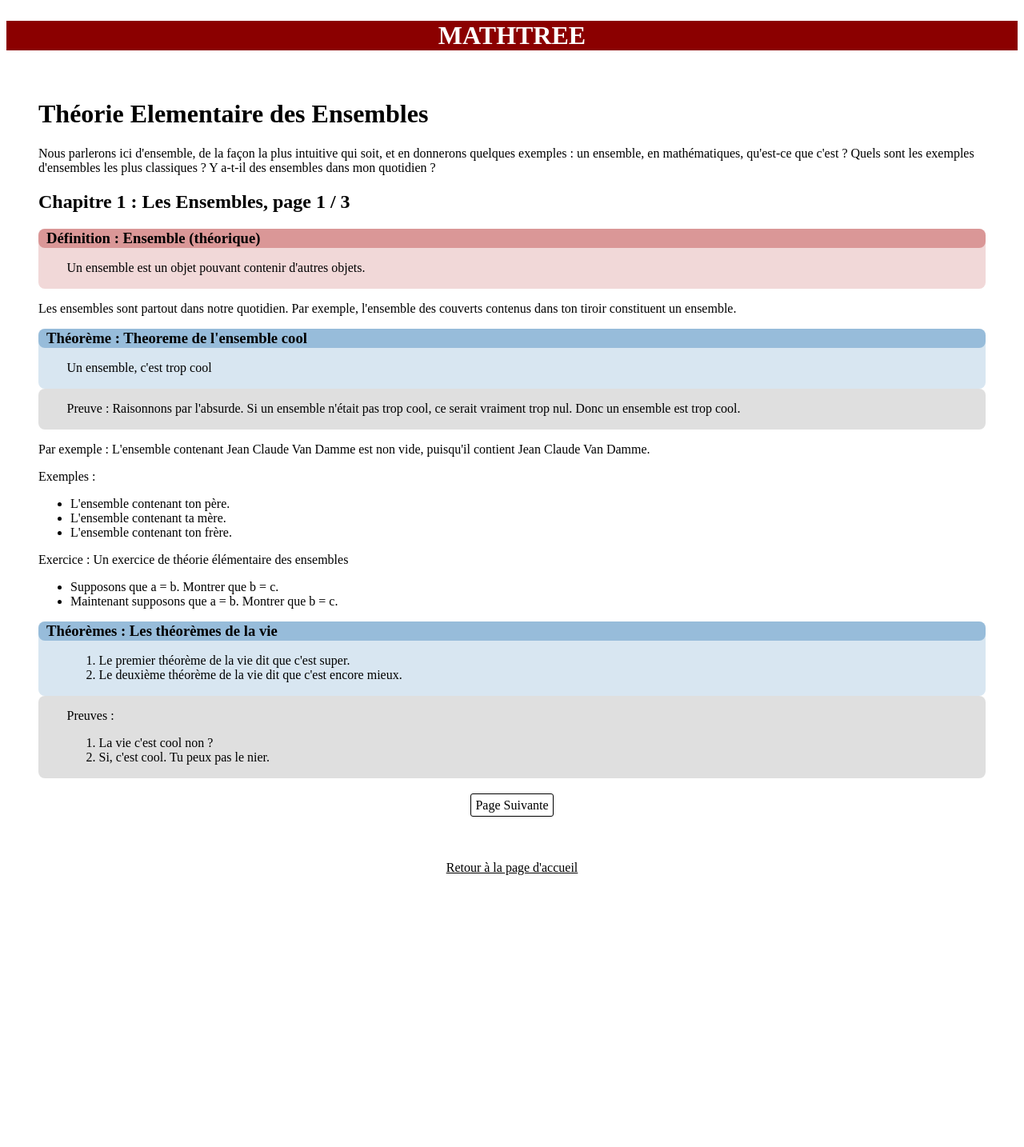
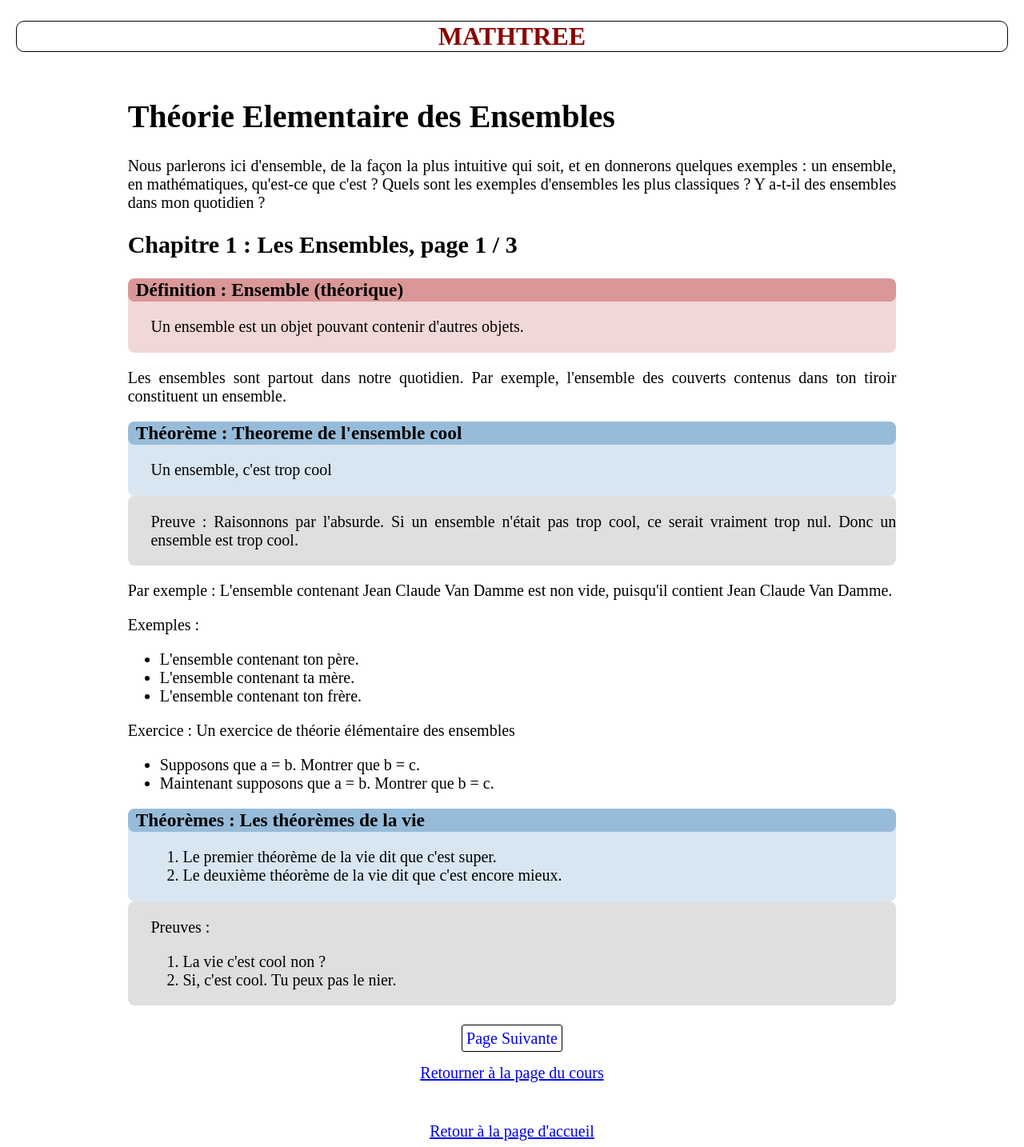
Before and after one commit to Fafookalfon/MathTree_Prototype, a Django app: a page that uses MathTree/HomePage/templates/HomePage/base.html in a window 1280 px wide. Shown: the whole page at 80% size. Before the commit the page ends 1094 px from the top, so only its background shows below. Run offline with Django 3.2, Linux system fonts and the light colour scheme; data comes from the database, SQL or seed files in the repository.

Commit message:
Minor Style Changes, Cleaned up all the CSS

```diff
--- a/MathTree/Courses/static/Courses/style.css
+++ /dev/null
@@ -1,77 +0,0 @@
-/* Characteristics of oval items */
-
-div.oval_item {
-    border-radius: 8px;
-    background-color:rgba(128, 128, 128, 0.250);
-    padding: 0px 0px 1px 0px;
-
-}
-
-div.oval_item h3.oval_item_name {
-    background-color: rgba(128, 128, 128, 0.600);
-    border-radius: 8px;
-    padding: 1px 3px 1px 10px ;
-    margin: auto auto 10px auto;
-
-}
-
-div.oval_item .oval_item_content {
-    padding: 0 0 0 3%;
-    margin: 0px auto 10px auto;
-}
-
-div.oval_item.proof {
-    background-color:rgba(128, 128, 128, 0.250);
-    padding: 0.5px 0 0.5px 3%;
-}
-
-/* Characteristics of Specific Oval Items*/
-
-div.oval_item.definition {
-    background-color: rgba(209, 125, 125, 0.3);
-}
-
-div.oval_item.definition h3.oval_item_name {
-    background-color: rgba(209, 125, 125, 0.7);
-}
-
-div.oval_item.theorem {
-    background-color: rgba(125, 171, 209, 0.300);
-}
-
-div.oval_item.theorem h3.oval_item_name {
-    background-color: rgba(125, 171, 209, 0.700);
-}
-
-/* Style of the footer buttons */
-
-div.page_footer {
-    text-align: center;
-    margin: 25px auto auto auto;
-}
-
-div.page_footer a {
-    display: inline;
-    border-radius: 3px;
-    border: solid black 1.5px;
-    padding: 5px;
-}
-
-div.page_footer .chapter_page {
-    display: inline;
-    margin: 0px 15px;
-}
-
-div.page_footer .before_button{
-    display: inline;
-}
-
-/**/
-
-.course_list {
-    color:darkblue;
-}
-
-.chapter_list {
-    color:darkblue;
-}
--- a/MathTree/Courses/templates/Courses/courses_base.html
+++ b/MathTree/Courses/templates/Courses/courses_base.html
@@ -3,9 +3,9 @@
 
 {% load static %}
 
-<link rel="stylesheet", type="text/css" href="{% static 'Courses/style.css' %}">
-
+<main>
 {% block content_%}
 {% endblock %}
+</main>
 
 {% endblock %}
--- a/MathTree/Courses/templates/Courses/page_view.html
+++ b/MathTree/Courses/templates/Courses/page_view.html
@@ -15,22 +15,22 @@
 
 
 {% if item|get_identifier == "theorem" %}
-<div class="theorem oval_item">
-<h3 class="oval_item_name">Théorème : {{item|get_first_field}}</h3>
-<div class="oval_item_content">
+<div class="theorem item_container">
+<h3 class="item_container_name">Théorème : {{item|get_first_field}}</h3>
+<div class="item_container_content">
 <p>{{item|get_second_field}}</p>
 </div>
 </div>
-<div class="oval_item proof">
+<div class="item_container proof">
 <p>Preuve : {{item|get_third_field}}</p>
 </div>
 {% endif %}
 
 
 {% if item|get_identifier == "theorem_list" %}
-<div class = "theorem oval_item">
-<h3 class="oval_item_name">Théorèmes : {{item|get_first_field}}</h3>
-<div class="oval_item_content">
+<div class = "theorem item_container">
+<h3 class="item_container_name">Théorèmes : {{item|get_first_field}}</h3>
+<div class="item_container_content">
 <ol>
 {% for theorem in item|get_second_field %}
 <li>{{theorem}}</li>
@@ -38,7 +38,7 @@
 </ol>
 </div>
 </div>
-<div class="oval_item proof">
+<div class="item_container proof">
 <p>Preuves : </p>
 <ol>
 {% for proof in item|get_third_field %}
@@ -51,22 +51,22 @@
 {% endif %}
 
 {% if item|get_identifier == "proposition" %}
-<div class = "proposition oval_item">
-<h3 class="oval_item_name">Proposition : {{item|get_first_field}}</h3>
-<div class="oval_item_content">
+<div class = "proposition item_container">
+<h3 class="item_container_name">Proposition : {{item|get_first_field}}</h3>
+<div class="item_container_content">
 <p>{{item|get_second_field}}</p>
 </div>
 </div>
-<div class="oval_item proof">
+<div class="item_container proof">
 <p>Preuve : {{item|get_third_field}}</p>
 </div>
 
 {% endif %}
 
 {% if item|get_identifier == "proposition_list" %}
-<div class="proposition oval_item">
-<h3 class="oval_item_name">Propositions : {{item|get_first_field}}</h3>
-<div class="oval_item_content">
+<div class="proposition item_container">
+<h3 class="item_container_name">Propositions : {{item|get_first_field}}</h3>
+<div class="item_container_content">
 <ol>
 {% for proposition in item|get_second_field %}
 <li>{{proposition}}</li>
@@ -74,7 +74,7 @@
 </ol>
 </div>
 </div>
-<div class="oval_item proof">
+<div class="item_container proof">
 <p>Preuves : </p>
 <ol>
 {% for proof in item|get_third_field %}
@@ -87,9 +87,9 @@
 {% endif %}
 
 {% if item|get_identifier == "definition" %}
-<div class="definition oval_item">
-<h3 class="oval_item_name">Définition : {{item|get_first_field}}</h3>
-<div class="oval_item_content">
+<div class="definition item_container">
+<h3 class="item_container_name">Définition : {{item|get_first_field}}</h3>
+<div class="item_container_content">
 <p>{{item|get_second_field}}</p>
 {% endif %}
 </div>
@@ -135,14 +135,15 @@
 
 
 
-<div class="page_footer">
+<div class="nav_buttons">
 {% if not page.is_first_page %}
-<a href = "{% url 'page_view' page.chapter.course.name page.chapter.index page.previous_index %}" class = "before_button">Page Précédente</a>
+<a href = "{% url 'page_view' page.chapter.course.name page.chapter.index page.previous_index %}" class = "before_button nav_button">Page Précédente</a>
 {% endif %}
 {% if not page.is_last_page %}
-<a href = "{% url 'page_view' page.chapter.course.name page.chapter.index page.next_index %}" class = "after_button">Page Suivante</a>
+<a href = "{% url 'page_view' page.chapter.course.name page.chapter.index page.next_index %}" class = "after_button nav_button">Page Suivante</a>
 {% endif %}
 </div>
+<div class="center"><a href = "{% url 'course_view' page.chapter.course.name %}" class="return">Retourner à la page du cours</a></div>
 
 
 {% endblock %}
--- a/MathTree/Courses/templates/Courses/tree_view.html
+++ b/MathTree/Courses/templates/Courses/tree_view.html
@@ -4,7 +4,7 @@
 {% load static %}
 
 <p>Bienvenue sur l'arbre de MathTree !</p>
-
+</main>
 <div id="tree_page_container">
   <div class="future_iFrame">
     <p>This will contain a future IFrame, which is great ! Finally works.</p>
@@ -31,6 +31,6 @@
 
   </script>
   </div>
-
+<main>
 
 {% endblock %}
--- a/MathTree/HomePage/static/HomePage/style.css
+++ b/MathTree/HomePage/static/HomePage/style.css
@@ -1,55 +1,70 @@
+/*
+
+File Structure :
+
+
+*/
+
+/* 1 - General functionalities */
+
+/* 1a - Links and Link Buttons*/
+
+
+a.link_button {
+    text-align: center;
+    font-weight: bold;
+    border: solid black 2px;
+    border-radius: 10px;
+    padding: 8px 5px;
+    text-decoration: none;
+}
+
+/* 1b - Functional */
+
+.center {
+    text-align: center;
+}
+
+.inline {
+    display: inline;
+}
+
+/* 2 - Setup of the base page */
+
 header h1 {
-    background-color: darkred;
+    background-color: white;
+    border-radius: 10px;
+    border: solid black 1.5px;
     text-align: center;
-    color: white;
+    color: darkred;
     margin: 0px auto auto auto;
+    width: 98%;
+    height: 30%;
+
 }
 
 main {
-    padding : 40px;
+    padding : 30px 12%;
+    position: relative;
+
+    text-align: justify;
+    font-size: 20px;
 }
 
-#tree_page_container {
-    position:relative;
-    display: block;
-    height: 600px;
-    padding: 0px 0px 0px 0px;
+
+footer {
+    text-align: center;
+    margin: 20px auto auto auto;
+    font-size: 20px;
 }
 
-#container {
-    width: 74.3%;
-    height: 100%;
-    background-color: hsl(240, 20%, 80%);
-    float: right;
-    border-radius: 10px;
-    border: solid black 1.5px;
+footer a {
+    display: inline;
+    text-decoration: underline;
+
 }
 
-.future_iFrame {
-
-    width:25%;
-    height:100%;
-    background-color: hsl(120, 20%, 80%);
-    float: left;
-    border-radius: 10px;
-    border: solid black 1.5px;
-}
-
-a, a:hover, a:focus, a:active {
-text-align: center;
-    color: inherit;
-    text-decoration: none;
-}
-
-div.link_button {
-    text-align: center;
-    display: block;
-    font-weight: bold;
-    border: solid black 2px;
-    border-radius: 10px;
-    margin: auto 40%;
-    padding: 8px 0px;
-}
+/* 3 - Home Page settings */
 
 ul.inline {
     text-align: center;
@@ -60,33 +75,120 @@ ul.inline {
 ul.inline li {
     display: inline;
     margin: 0px 30px;
+}
+
+/* 4 - Tree page setting : don't forget to end the main at the beginning and start the other one at the end. */
+
+#tree_page_container {
+    position:relative;
+    display: block;
+    height: 80vh;
+    padding: 0px 0px 0px 0px;
+    margin: -5px 55px;
+}
+
+#container {
+    box-sizing: border-box;
+    width: 74.8%;
+    height: 100%;
+    background-color: hsl(240, 20%, 80%);
+    float: right;
+    border-radius: 10px;
+    border: solid black 1.5px;
+}
+
+.future_iFrame {
+    box-sizing: border-box;
+    width:24.8%;
+    height:100%;
+    background-color: hsl(120, 20%, 80%);
+    float: left;
+    border-radius: 10px;
+    border: solid black 1.5px;
+}
+
+
+
+/* 5 - Courses Settings */
+
+/* 5a - Courses and Chapter lists */
+
+.course_list {
+    color:darkblue;
+    text-decoration: none;
+}
+
+.chapter_list {
+    color:darkblue;
+    text-decoration: none;
+}
+
+/* 5b - Item containers */
+
+/* 5b1 - General Settings */
+
+div.item_container {
+    border-radius: 8px;
+    background-color:rgba(128, 128, 128, 0.250);
+    padding: 0px 0px 1px 0px;
 
 }
 
-footer {
-    text-align: center;
-    margin: 20px auto auto auto;
-}
-
-footer a {
-    display: inline;
-    text-decoration: underline;
+div.item_container h3.item_container_name {
+    background-color: rgba(128, 128, 128, 0.600);
+    border-radius: 8px;
+    padding: 1px 3px 1px 10px ;
+    margin: auto auto 10px auto;
 
 }
 
-a.link_button {
-    text-align: center;
-    font-weight: bold;
-    border: solid black 2px;
-    border-radius: 10px;
-    padding: 8px 5px;
+div.item_container .item_container_content {
+    padding: 0 0 0 3%;
+    margin: 0px auto 10px auto;
 }
 
-div.center {
-    text-align: center;
+div.item_container.proof {
+    background-color:rgba(128, 128, 128, 0.250);
+    padding: 0.5px 0 0.5px 3%;
 }
 
-a.return {
+/* 5b2 - Specific Settings */
+
+div.item_container.definition {
+    background-color: rgba(209, 125, 125, 0.3);
+}
+
+div.item_container.definition h3.item_container_name {
+    background-color: rgba(209, 125, 125, 0.7);
+}
+
+div.item_container.theorem {
+    background-color: rgba(125, 171, 209, 0.300);
+}
+
+div.item_container.theorem h3.item_container_name {
+    background-color: rgba(125, 171, 209, 0.700);
+}
+
+/* 5c - Footer buttons */
+
+div.nav_buttons {
+    text-align: center;
+    margin: 30px auto 20px auto;
+}
+
+div.nav_buttons a {
     display: inline;
+    border-radius: 3px;
+    border: solid black 1.5px;
+    padding: 5px;
+    text-decoration: none;
+}
+
+a.return:active {
     text-decoration: underline;
 }
+
+a.return:hover {
+    text-decoration: none;
+}
--- a/MathTree/HomePage/templates/HomePage/base.html
+++ b/MathTree/HomePage/templates/HomePage/base.html
@@ -20,13 +20,11 @@
 <header>
     <h1>MATHTREE</h1>
 </header>
-
-<main>
     {% block content %}
     {% endblock %}
-</main>
-</body>
+
 
 <footer>
-<a href="{% url 'home:home'%}">Retour à la page d'accueil</a>
+    <a href="{% url 'home:home'%}">Retour à la page d'accueil</a>
 </footer>
+</body>
--- a/MathTree/HomePage/templates/HomePage/home.html
+++ b/MathTree/HomePage/templates/HomePage/home.html
@@ -1,6 +1,7 @@
 {% extends "HomePage/base.html" %}
 
 {% block content %}
+<main>
 <p>Bienvenue sur le site MathTree ! MathTree est un projet collaboratif visant à réaliser un ensemble de cours de mathématiques partant d'un niveau lycée jusqu'à des niveaux bien plus lointains.</p>
 <p>Le coeur de ce projet tient en deux objectifs : </p>
 <ul>
@@ -13,6 +14,6 @@
     <li><a href = "{% url 'courses' %}" class = "link_button">Accéder aux cours</a></li>
     <li><a href = "{% url 'comments' %}" class = "link_button">Nous contacter</a></li>
 </ul>
-
+</main>
 
 {% endblock %}
```
